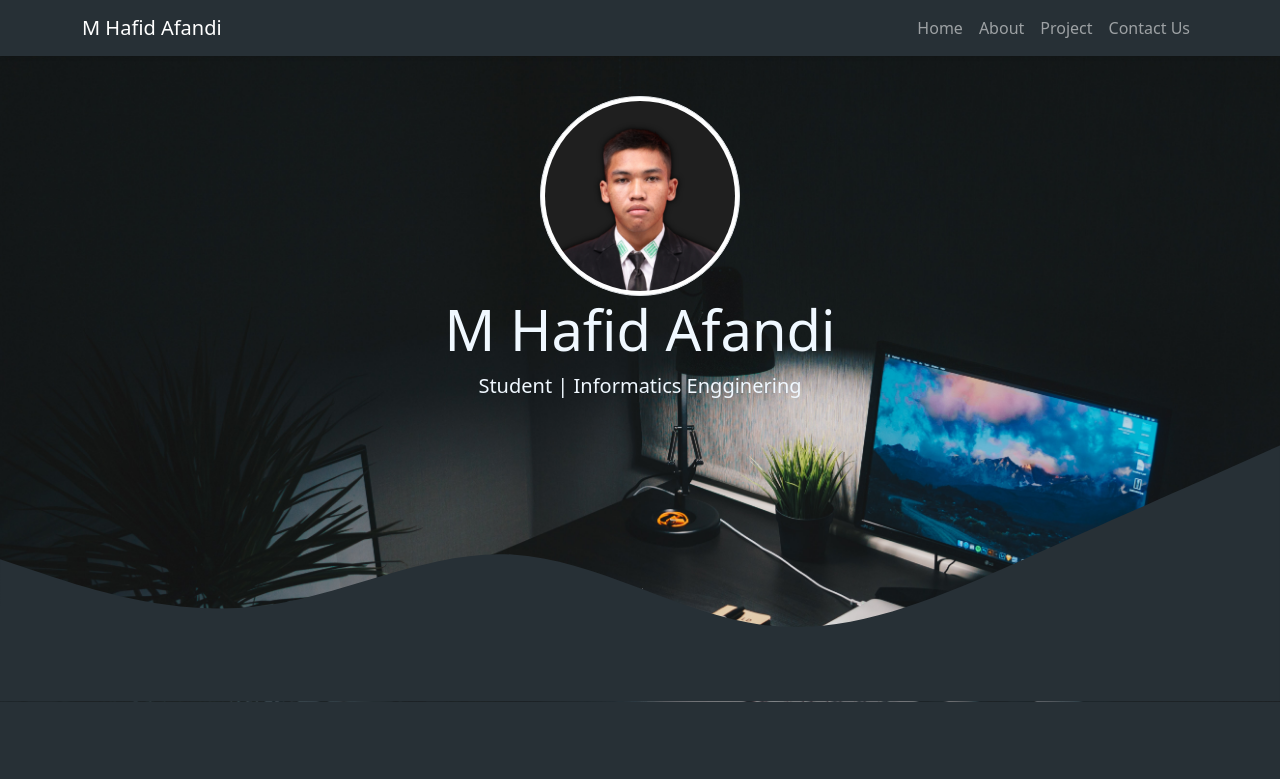
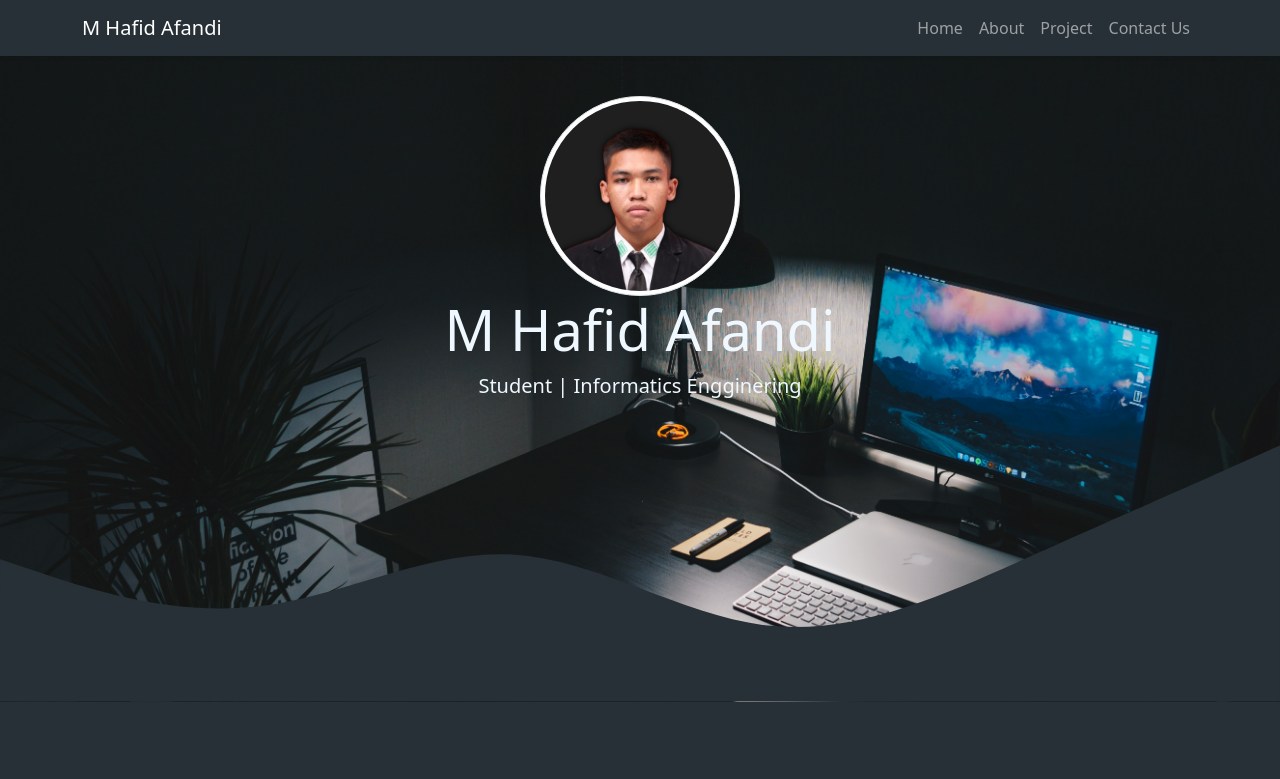
Before and after one commit to MHafidafandi/MHafidafandi.github.io, a plain HTML site: page index.html in a window 1280 px wide. Shown: the top 779 px of the page. Drawn offline with nearby package versions, Linux system fonts and the light colour scheme.

Commit message:
menambahkan css

```diff
--- a/style.css
+++ b/style.css
@@ -9,6 +9,7 @@ body{
     background-size: cover;
     background-attachment: fixed;
     background-repeat: no-repeat;
+    background-position: 0px,-100px;
 }
 
 #about {
```
